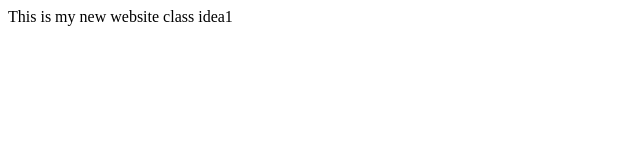
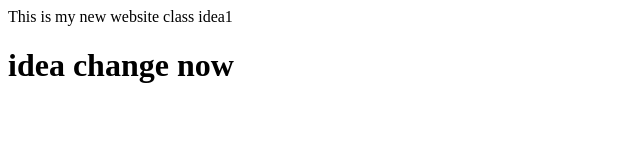
Before and after one commit to dixp02/webrepo, a plain HTML site: page index.html in a window 1280 px wide. Shown: the whole page, without its empty margins (0-640 px from the left). Drawn offline with Linux system fonts and the light colour scheme.

Commit message:
idea chae

```diff
--- a/index.html
+++ b/index.html
@@ -1 +1,2 @@
-<h> This is my new  website class idea1</h>
+<h> This is my new  website class idea1 </h>
+<h1>idea change now</h1>
```
